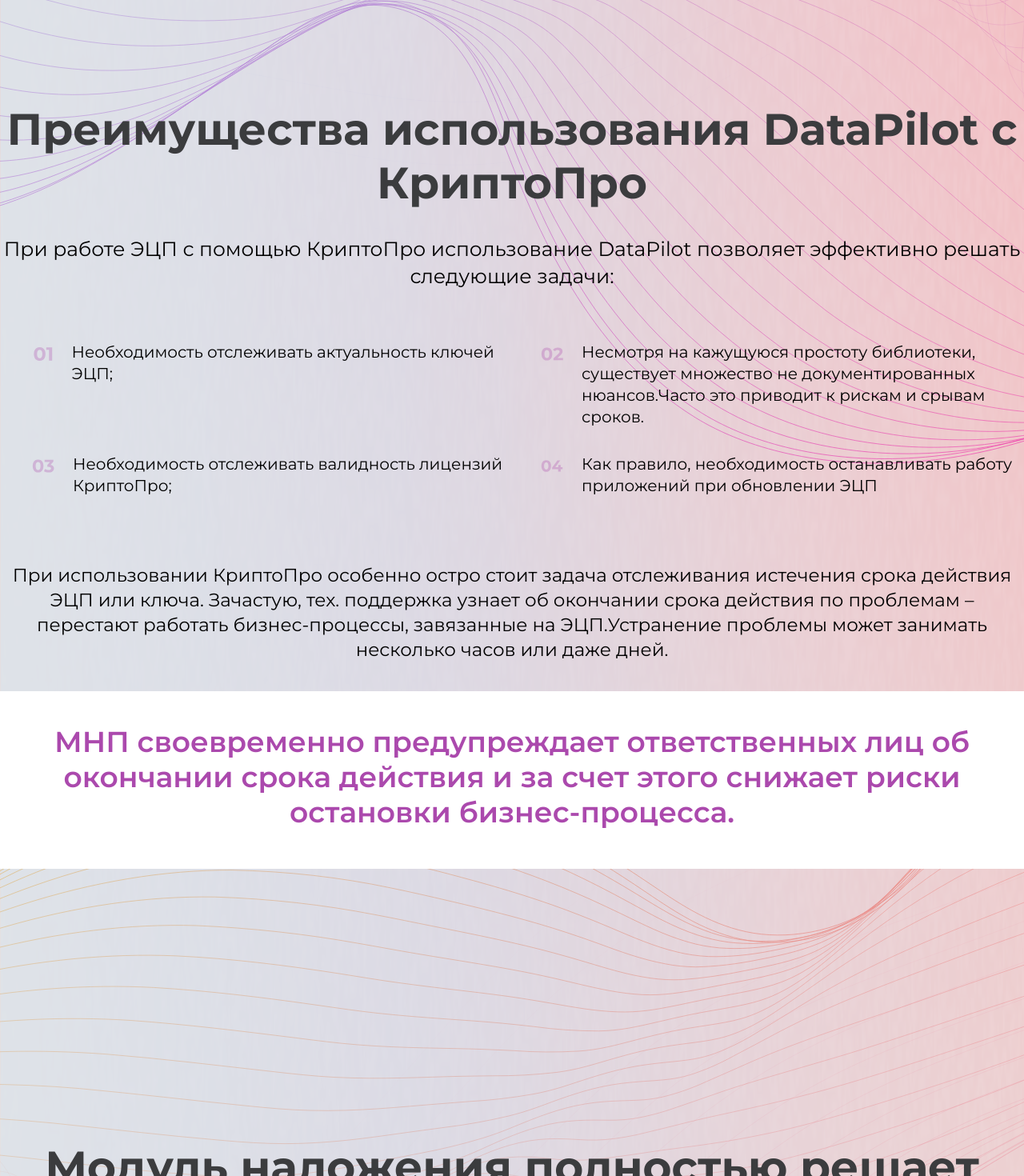
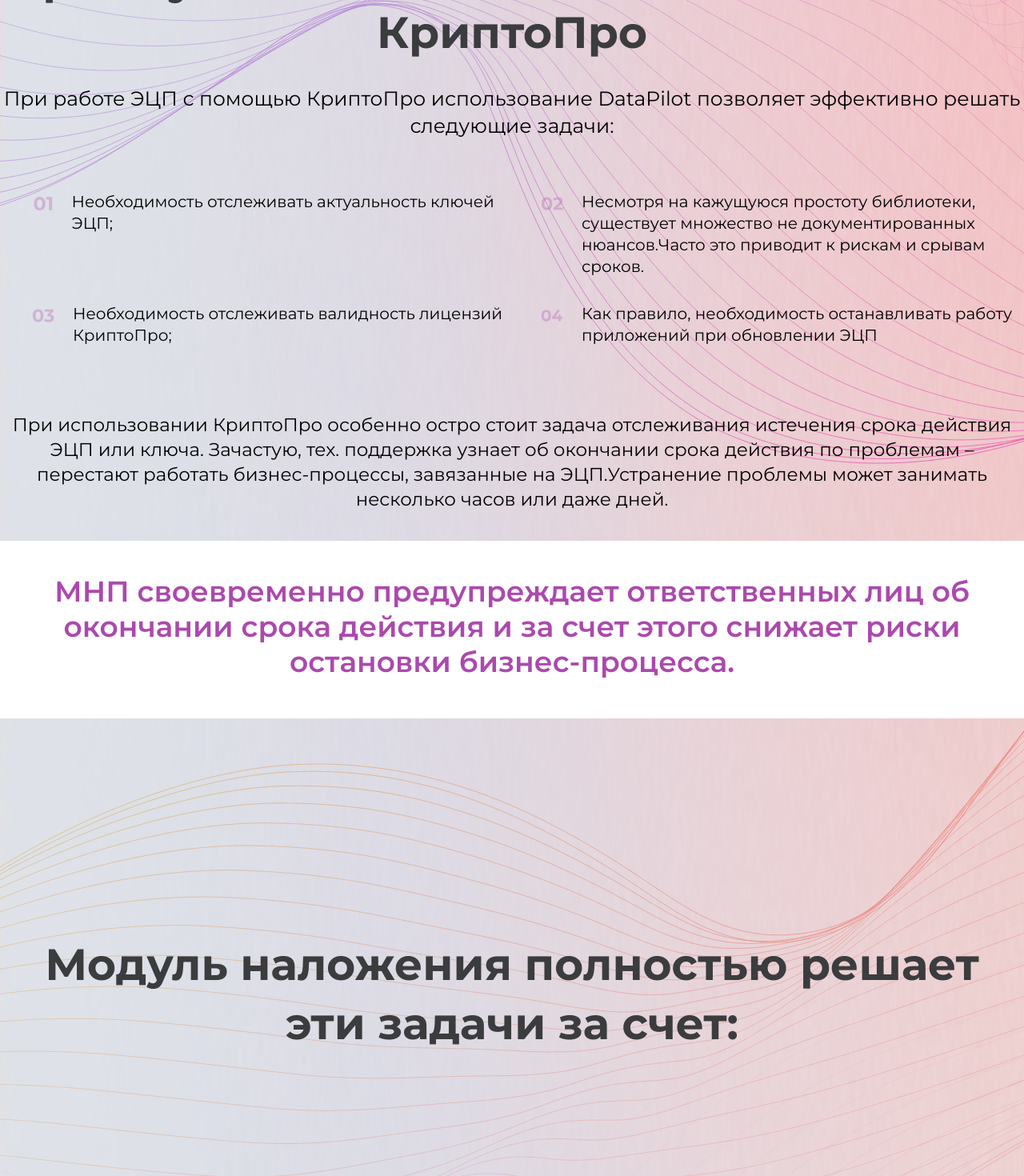
Before and after one commit to aijant/data-pilot, a React (Create React App) app: page / in a window 1280 px wide. Shown: the part 1060-2530 px from the top of the page at 80% size. Built offline with nearby package versions, Linux system fonts and the light colour scheme.

Commit message:
fix: img width & space between blocks

```diff
--- a/src/pages/benefits.scss
+++ b/src/pages/benefits.scss
@@ -3,7 +3,7 @@
 .benefits {
   text-align: center;
   font-family: "Montserrat";
-  margin-top: 64vh;
+  margin-top: 324px;
 
   .ttl {
     font-weight: bold;
--- a/src/pages/buy.scss
+++ b/src/pages/buy.scss
@@ -8,7 +8,7 @@
     line-height: 98px;
     color: $primary-color;
     text-align: center;
-    margin: 50vh 0 14px;
+    margin: 324px 0 14px;
   }
 
   p {
--- a/src/pages/footer.scss
+++ b/src/pages/footer.scss
@@ -4,7 +4,7 @@
   align-items: center;
   justify-content: center;
   gap: 60px;
-  margin: 41px 0 0;
+  margin: 28px 0 0;
   padding-bottom: 30px;
   position: relative;
 
--- a/src/pages/main.scss
+++ b/src/pages/main.scss
@@ -37,8 +37,11 @@
 
   .macbook {
     img {
-      width: 801px;
       z-index: 1;
+
+      @media (max-width: 1650px) {
+        width: 801px;
+      }
     }
   }
 }
--- a/src/pages/module.scss
+++ b/src/pages/module.scss
@@ -8,7 +8,7 @@
     line-height: 74px;
     color: $primary-color;
     text-align: center;
-    margin: 42vh 0 23vh;
+    margin: 271px 0 154px;
   }
 
   ul {
--- a/src/pages/scenarios.scss
+++ b/src/pages/scenarios.scss
@@ -8,7 +8,7 @@
     line-height: 73px;
     color: $primary-color;
     text-align: center;
-    margin: 50vh 0 20vh;
+    margin: 327px 0 106px;
   }
 
   .option-content {
--- a/src/pages/technical.scss
+++ b/src/pages/technical.scss
@@ -8,7 +8,7 @@
     line-height: 74px;
     color: $primary-color;
     text-align: center;
-    margin: 50vh 0 30px;
+    margin: 404px 0 70px;
   }
 
   .block {
```
